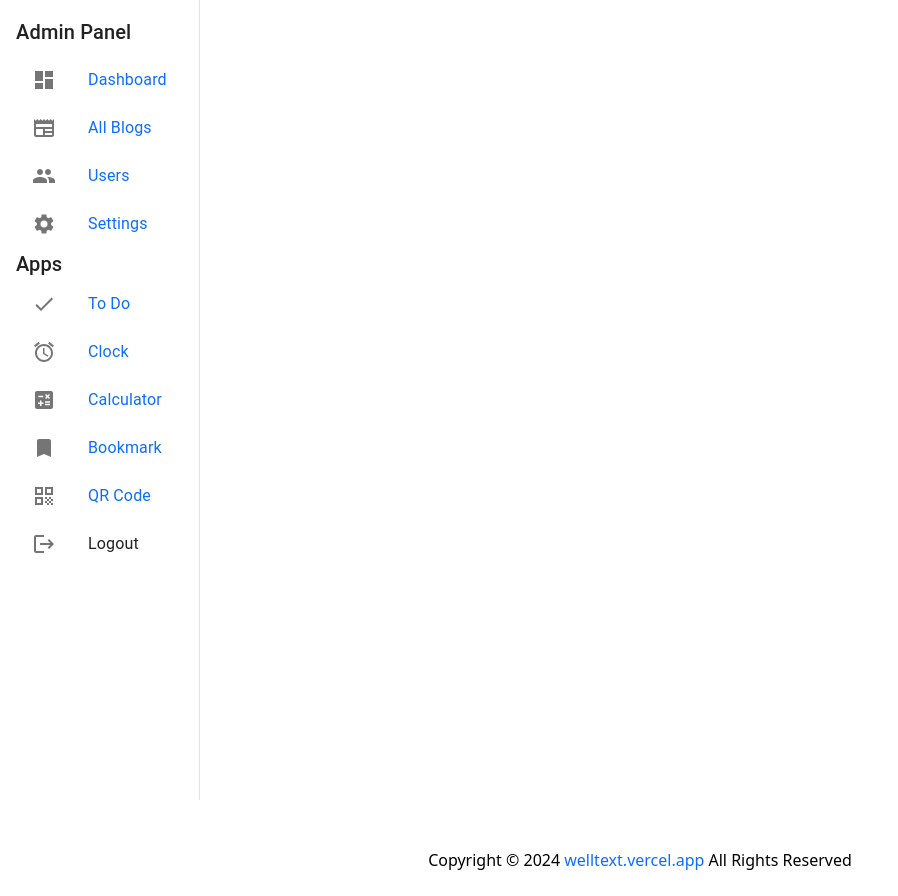
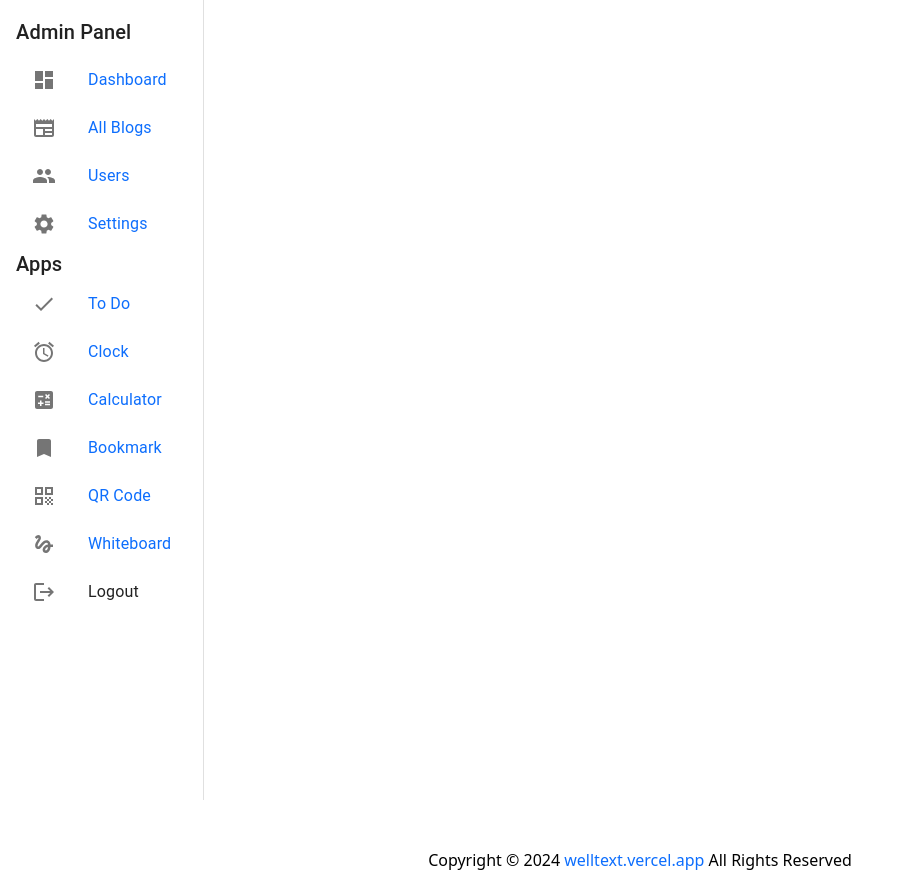
Before and after one commit to Akashmishra1209/welltext, a React (Create React App) app: page /admin in a window 1280 px wide. Shown: the whole page, without its empty margins (0-898 px from the left). Built offline with nearby package versions, Linux system fonts and the light colour scheme; sample sign-in values are in the browser's storage.

Commit message:
Added Whiteboard To Admin Panel

```diff
--- a/package.json
+++ b/package.json
@@ -7,6 +7,7 @@
     "@auth0/auth0-react": "^2.2.4",
     "@emotion/react": "^11.13.3",
     "@emotion/styled": "^11.13.0",
+    "@excalidraw/excalidraw": "^0.17.6",
     "@fortawesome/free-solid-svg-icons": "^6.5.1",
     "@fortawesome/react-fontawesome": "^0.2.0",
     "@fullcalendar/core": "^6.1.15",
@@ -32,8 +33,8 @@
     "google-translate-api-browser": "^5.0.0",
     "jquery": "^3.7.1",
     "primereact": "^10.8.2",
-    "react": "^18.2.0",
-    "react-dom": "^18.2.0",
+    "react": "^18.3.1",
+    "react-dom": "^18.3.1",
     "react-draft-wysiwyg": "^1.15.0",
     "react-icons": "^5.0.1",
     "react-router-dom": "^6.22.2",
--- a/src/admin/Admin.js
+++ b/src/admin/Admin.js
@@ -13,6 +13,7 @@ import Stopwatch from "./Stopwatch"
 import Calculator from "./Calculator"
 import BookmarkManager from './BookmarkManager';
 import QRCodeGenerator from './QRCodeGenerator';
+import Whiteboard from "./Whiteboard"
 
 const Admin = () => {
     useEffect(() => {
@@ -37,6 +38,7 @@ const Admin = () => {
                     <Route path="calculator" element={<Calculator/>}/>
                     <Route path="bmanager" element={<BookmarkManager/>}/>
                     <Route path="qrcode" element={<QRCodeGenerator/>}/>
+                    <Route path="whiteboard" element={<Whiteboard/>}/>
                 </Routes>
             </div>
         </div>
--- a/src/admin/Sidebar.js
+++ b/src/admin/Sidebar.js
@@ -5,7 +5,7 @@ import { Drawer, List, ListItem, ListItemIcon, ListItemText, Typography, IconBut
 import DashboardIcon from '@mui/icons-material/Dashboard';
 import PeopleIcon from '@mui/icons-material/People';
 import SettingsIcon from '@mui/icons-material/Settings';
-import { AccessAlarm, Bookmark, Calculate, QrCode } from '@mui/icons-material';
+import { AccessAlarm, Bookmark, Calculate, Gesture, QrCode } from '@mui/icons-material';
 import LogoutIcon from '@mui/icons-material/Logout';
 import { Done, Edit, Newspaper } from '@mui/icons-material';
 
@@ -50,8 +50,8 @@ export default function Sidebar() {
             </ListItemIcon>
             <ListItemText primary="Settings" />
           </ListItem>
-              <Typography variant="h6" className='ml-4'>Apps</Typography>
-              <ListItem button component={NavLink} to="/admin/todo">
+          <Typography variant="h6" className='ml-4'>Apps</Typography>
+          <ListItem button component={NavLink} to="/admin/todo">
             <ListItemIcon>
               <Done />
             </ListItemIcon>
@@ -81,6 +81,12 @@ export default function Sidebar() {
             </ListItemIcon>
             <ListItemText primary="QR Code" />
           </ListItem>
+          <ListItem button component={NavLink} to="/admin/whiteboard">
+            <ListItemIcon>
+              <Gesture />
+            </ListItemIcon>
+            <ListItemText primary="Whiteboard" />
+          </ListItem>
           <ListItem button onClick={handleLogout}>
             <ListItemIcon>
               <LogoutIcon />
--- /dev/null
+++ b/src/admin/Whiteboard.js
@@ -0,0 +1,10 @@
+import React from 'react'
+import { Excalidraw } from '@excalidraw/excalidraw'
+
+export default function Whiteboard() {
+  return (
+      <div style={{ height: "500px" }}>
+        <Excalidraw />
+      </div>
+  )
+}
```
Also changed, not shown: 1 other file (tests, documents, lock files or other folders).
